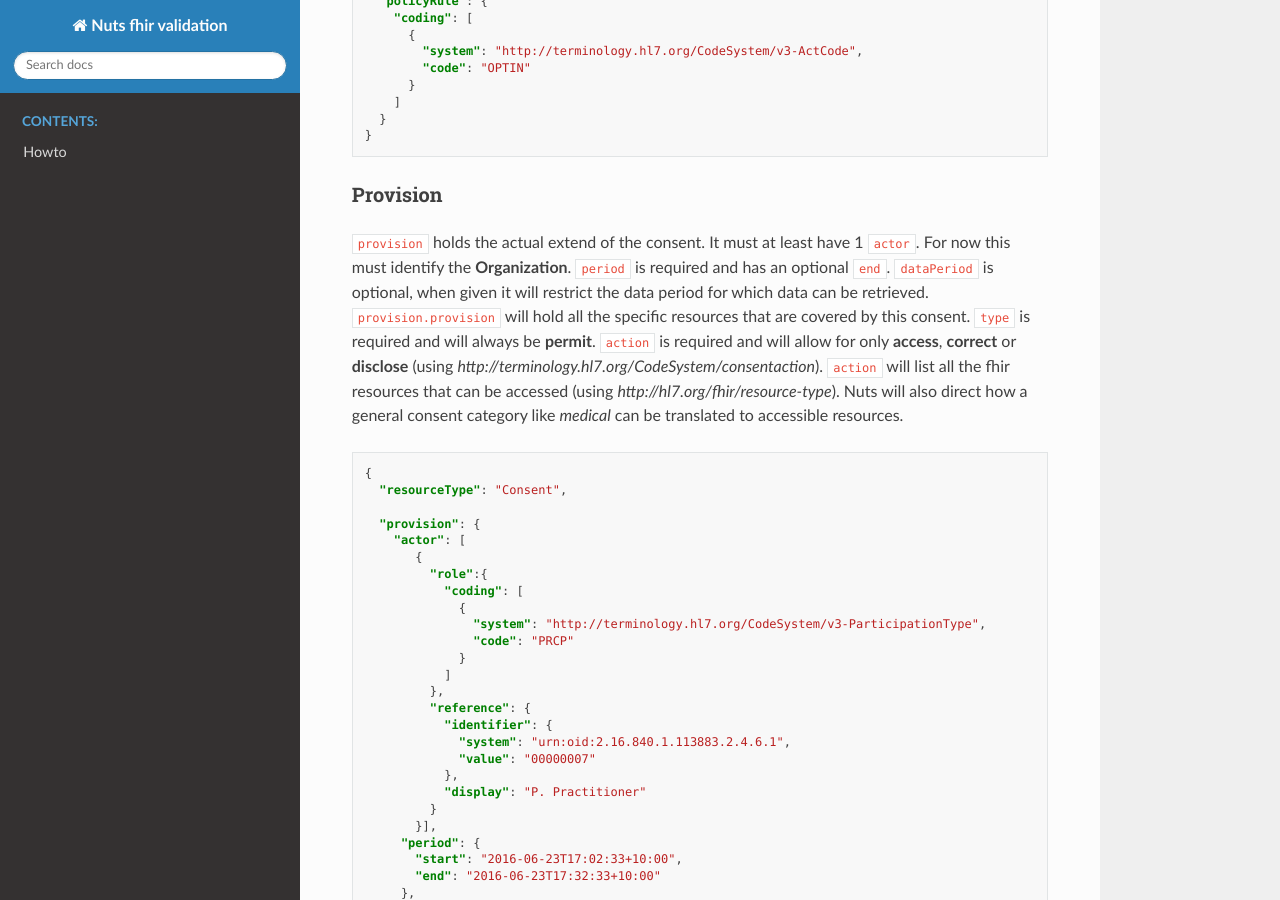
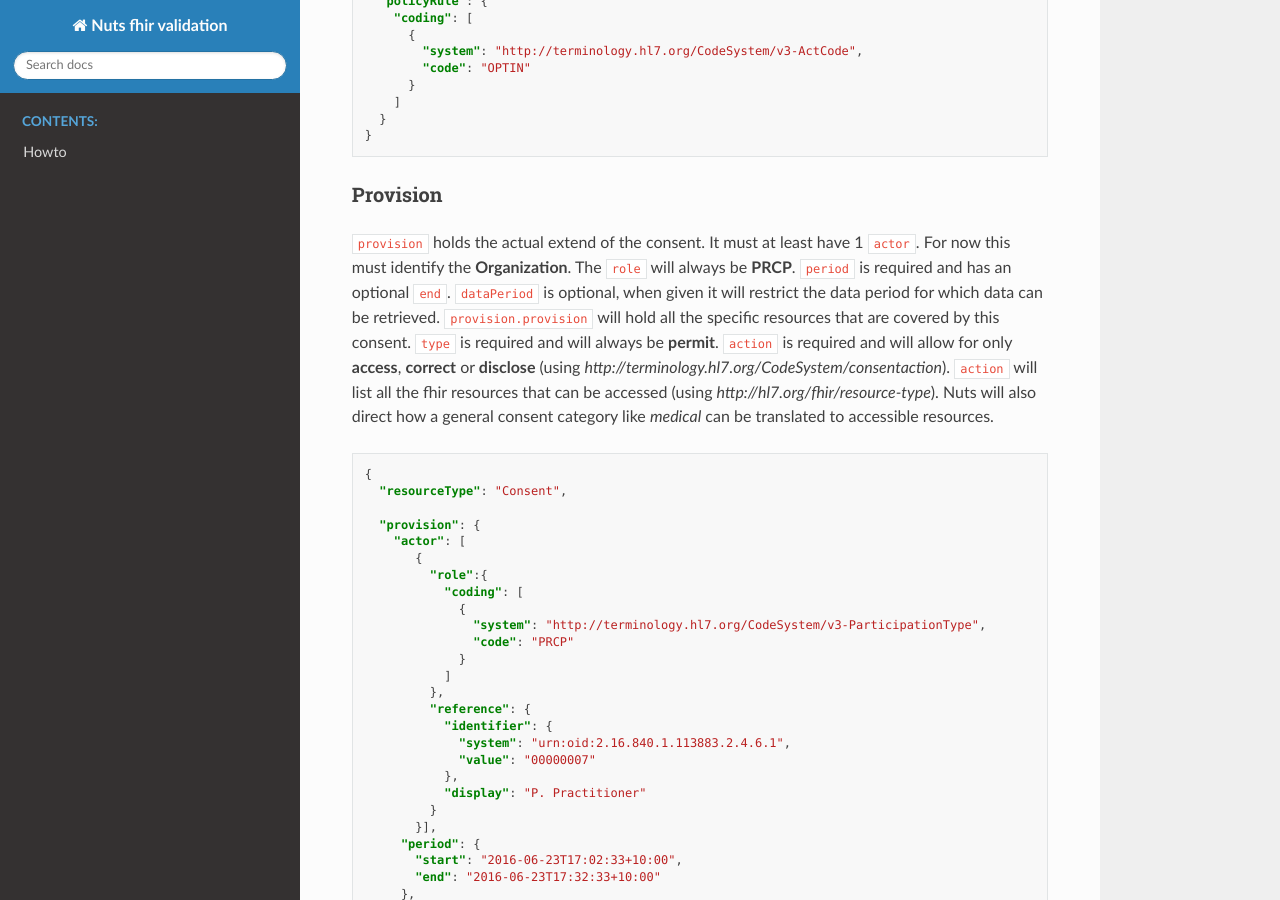
Before and after one commit to nuts-foundation/nuts-fhir-validation, a Sphinx documentation site: the page built from docs/pages/technical/fhir-rules.rst, in a window 1280 px wide and 900 px high, scrolled down 4758 px. Built offline with Sphinx 7.4.7 and the Read the Docs theme 2.0.0, drawn with Linux system fonts in a browser that asks for light colours.

Commit message:
re-added role value

```diff
--- a/docs/pages/technical/fhir-rules.rst
+++ b/docs/pages/technical/fhir-rules.rst
@@ -240,6 +240,7 @@ Provision
 .........
 
 :code:`provision` holds the actual extend of the consent. It must at least have 1 :code:`actor`. For now this must identify the **Organization**.
+The :code:`role` will always be **PRCP**.
 :code:`period` is required and has an optional :code:`end`. :code:`dataPeriod` is optional, when given it will restrict the data period for which data can be retrieved.
 :code:`provision.provision` will hold all the specific resources that are covered by this consent. :code:`type` is required and will always be **permit**.
 :code:`action` is required and will allow for only **access**, **correct** or **disclose** (using *http://terminology.hl7.org/CodeSystem/consentaction*).
```
